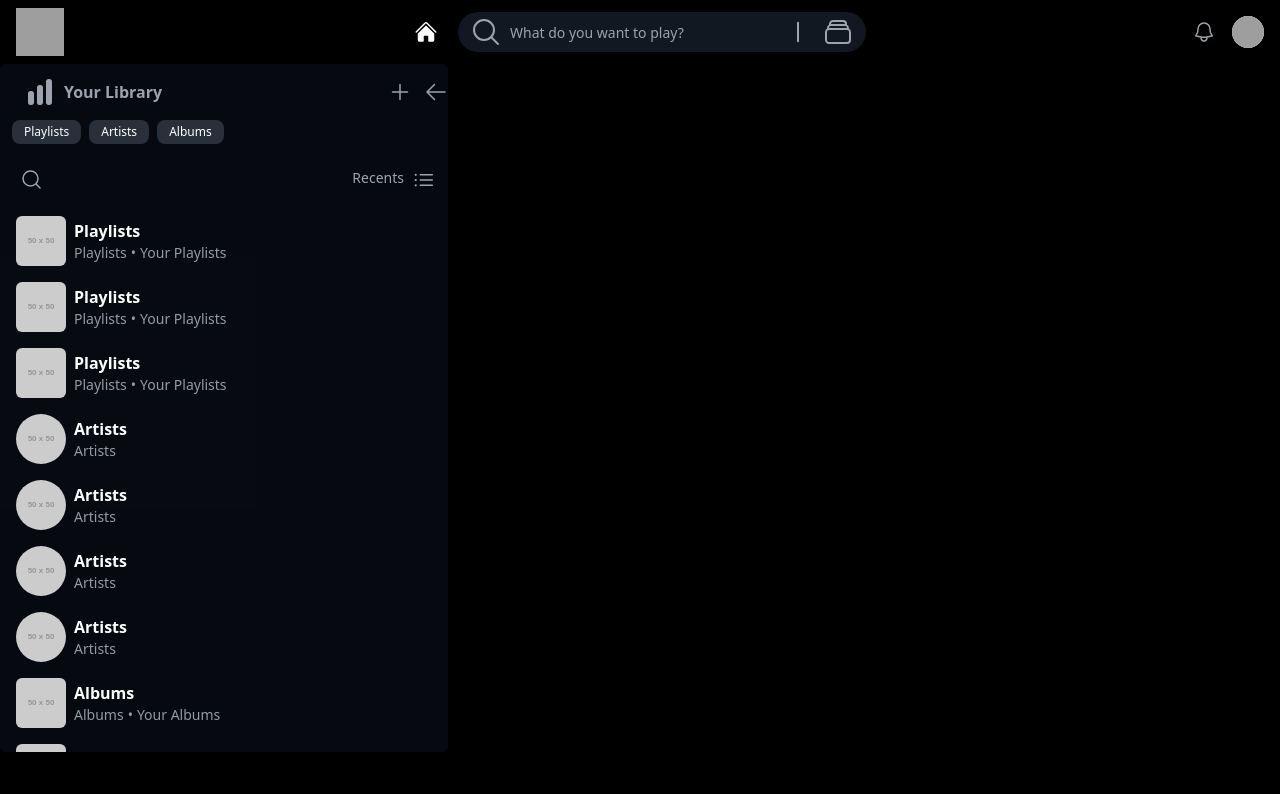
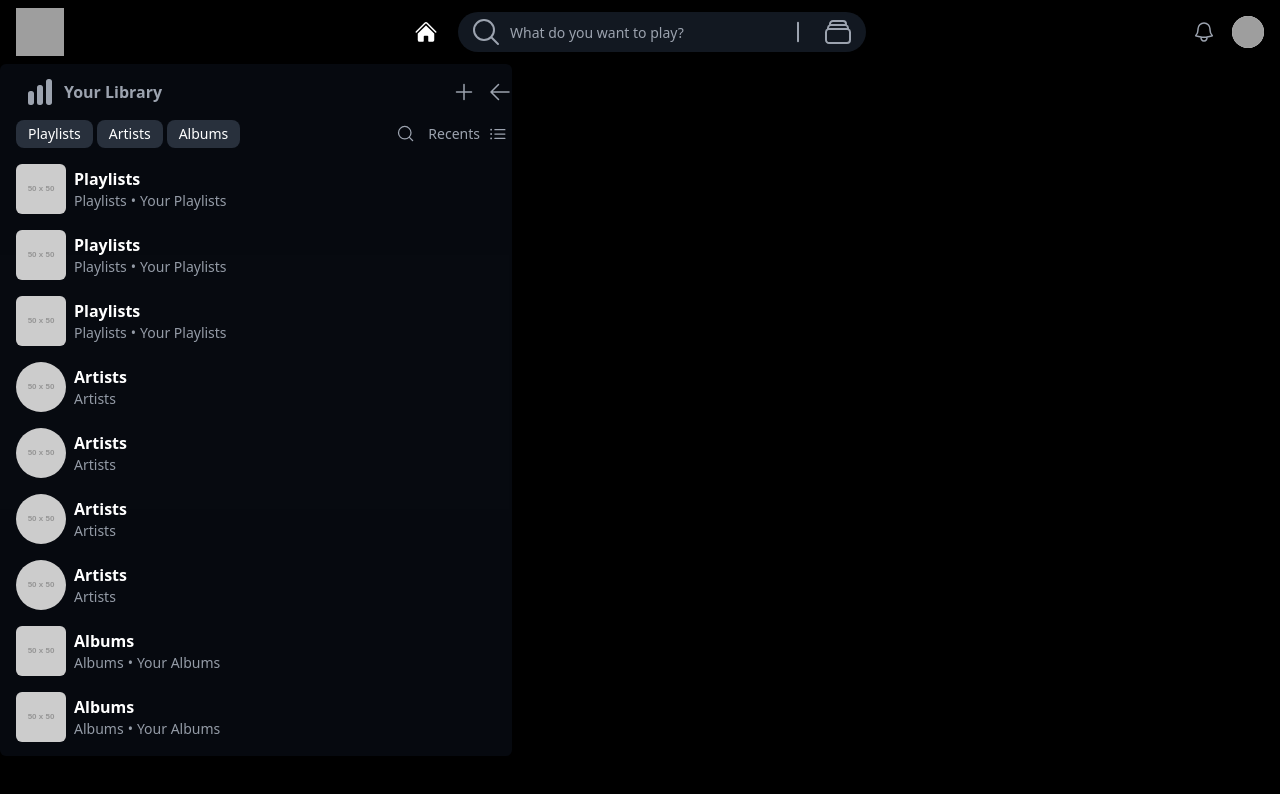
Before and after one commit to ArRahmaan17/frontend_spotify_clone, a React (Create React App) app: page / in a window 1280 px wide. Both pictures are taken after a click on the icon 308 px from the left and 92 px from the top of the page. Shown: the top 794 px of the page. Built offline with nearby package versions, Linux system fonts and the light colour scheme; grey boxes are pictures that could not be loaded.

Commit message:
feat: side bar accessibility

```diff
--- a/src/components/Library.jsx
+++ b/src/components/Library.jsx
@@ -1,5 +1,9 @@
 import React, { useState } from "react";
-import { ChartBarIcon as ActiveCharBarIcon, ArrowLeftIcon } from "@heroicons/react/24/solid";
+import { navBarClassName } from "../helper/helper";
+import {
+  ChartBarIcon as ActiveCharBarIcon,
+  ArrowLeftIcon,
+} from "@heroicons/react/24/solid";
 import {
   ChartBarIcon,
   PlusIcon,
@@ -50,7 +54,11 @@
   return (
     <div
       className={`rounded-md bg-gray-900/40 ${
-        expandLibrary ? "max-w-md" : activeLibrary ? "max-w-80" : "max-w-20"
+        activeLibrary && expandLibrary
+          ? "max-w-lg"
+          : activeLibrary && !expandLibrary
+          ? "max-w-80"
+          : "max-w-20"
       } pt-2`}
     >
       <div className="flex flex-col">
@@ -65,6 +73,7 @@
                 className="flex flex-row gap-x-2 items-center"
                 onClick={() => {
                   setActiveLibrary(!activeLibrary);
+                  setExpandLibrary(expandLibrary);
                 }}
               >
                 <ActiveCharBarIcon className="h-8" />
@@ -75,6 +84,7 @@
                 className="h-8"
                 onClick={() => {
                   setActiveLibrary(!activeLibrary);
+                  setExpandLibrary(expandLibrary);
                 }}
               />
             )}
@@ -85,33 +95,56 @@
             } text-gray-400`}
           >
             <PlusIcon className="size-6 h-10 transition-all duration-200 ease-in-out hover:text-white cursor-pointer" />
-{ !expandLibrary ?
-            (<ArrowRightIcon
+            {!expandLibrary ? (
+              <ArrowRightIcon
                 className="size-6 h-10  transition-all duration-200 ease-in-out hover:text-white cursor-pointer"
                 onClick={() => {
                   setExpandLibrary(!expandLibrary);
+                  setSearchLibrary(false);
                 }}
-            />): (<ArrowLeftIcon className="size-6 h-10  transition-all duration-200 ease-in-out hover:text-white cursor-pointer"  onClick={() => {
+              />
+            ) : (
+              <ArrowLeftIcon
+                className="size-6 h-10  transition-all duration-200 ease-in-out hover:text-white cursor-pointer"
+                onClick={() => {
                   setExpandLibrary(!expandLibrary);
-              }} />)
-}
+                  setSearchLibrary(false);
+                }}
+              />
+            )}
           </div>
         </div>
         <div
           className={`${
-            activeLibrary ? "flex flex-row gap-x-2 p-2 mx-1" : "hidden"
+            activeLibrary && expandLibrary
+              ? "flex flex-row gap-x-0 justify-between"
+              : activeLibrary && !expandLibrary
+              ? "flex flex-col gap-x-2 p-2 mx-1"
+              : "hidden"
+          }`}
+        >
+          <div
+            className={`flex flex-row gap-x-1 px-1 my-1 ${
+              expandLibrary ? "ms-3" : "ms-1"
             }`}
           >
             {pills.map((pill, index) => (
-            <Pill key={index} title={pill.title} />
+              <Pill
+                key={index}
+                title={pill.title}
+                expandLibrary={expandLibrary}
+              />
             ))}
           </div>
-        <div className="flex flex-col lg:h-[75vh] overflow-y-auto">
-          <div className="flex flex-row gap-x-1 p-2 mx-1 justify-between">
+          <div
+            className={`flex flex-row py-0 mx-1 ${
+              expandLibrary ? "my-2 justify-end gap-x-1" : "my-0 gap-x-1 justify-between"
+            }`}
+          >
             <div
               className={`${
                 activeLibrary
-                  ? `flex gap-x-1 p-1 transition-all delay-100 duration-200 ease-in-out rounded-md text-gray-400 ${
+                  ? `flex gap-x-1 h-7 transition-all delay-100 duration-200 ease-in-out rounded-md text-gray-400 max-w-[80%] ${
                       searchLibrary ? "bg-slate-800" : ""
                     }`
                   : "hidden"
@@ -121,7 +154,7 @@
                 onClick={() => {
                   setSearchLibrary(!searchLibrary);
                 }}
-                className="h-8 p-1 text-gray-400 transition-all duration-200 ease-in-out hover:text-white cursor-pointer rounded-full hover:bg-inherit/95"
+                className="h-7 p-1 text-gray-400 transition-all duration-200 ease-in-out hover:text-white cursor-pointer rounded-full hover:bg-inherit/95"
               />
               <input
                 type="text"
@@ -130,7 +163,7 @@
                   searchLibrary
                     ? "opacity-100 z-1 translate-x-0 w-100"
                     : "-translate-x-72 -z-0 opacity-0 w-0"
-                } ease-in-out delay-100 duration-100 transition-all bg-inherit outline-none`}
+                } ease-in-out delay-100 duration-100 transition-all bg-inherit outline-none max-h-fit rounded-e-md placeholder:text-sm max-w-[80%]`}
               />
             </div>
             <div
@@ -147,9 +180,11 @@
               >
                 Recents
               </div>
-              <ListBulletIcon className="h-6" />
+              <ListBulletIcon className="h-5" />
             </div>
           </div>
+        </div>
+        <div className="flex flex-col lg:h-[75vh] overflow-y-auto">
           {libraryCards.map((libraryCard, index) => (
             <LibraryCard
               key={index}
--- a/src/components/Pill.jsx
+++ b/src/components/Pill.jsx
@@ -1,7 +1,13 @@
-import React from 'react'
+import React from "react";
 
 export default function Pill(props) {
   return (
-    <button className='rounded-lg transition-all duration-200 ease-in-out hover:bg-gray-700 bg-gray-700/70 text-white px-3 py-1 text-center text-xs'>{props.title}</button>
-  )
+    <button
+      className={`rounded-lg transition-all duration-200 ease-in-out hover:bg-gray-700 bg-gray-700/70 text-white px-3 my-1 text-center ${
+        props.expandLibrary ? "text-sm py-1" : "text-xs py-1"
+      }`}
+    >
+      {props.title}
+    </button>
+  );
 }
--- /dev/null
+++ b/src/helper/helper.js
@@ -0,0 +1,8 @@
+function navBarClassName(activeLibrary, expandLibrary) {
+    return activeLibrary && expandLibrary
+        ? "max-w-md"
+        : activeLibrary && !expandLibrary
+            ? "max-w-60"
+            : "max-w-20"
+}
+export { navBarClassName };
```
Lines whose indentation alone changed are shown as unchanged.
